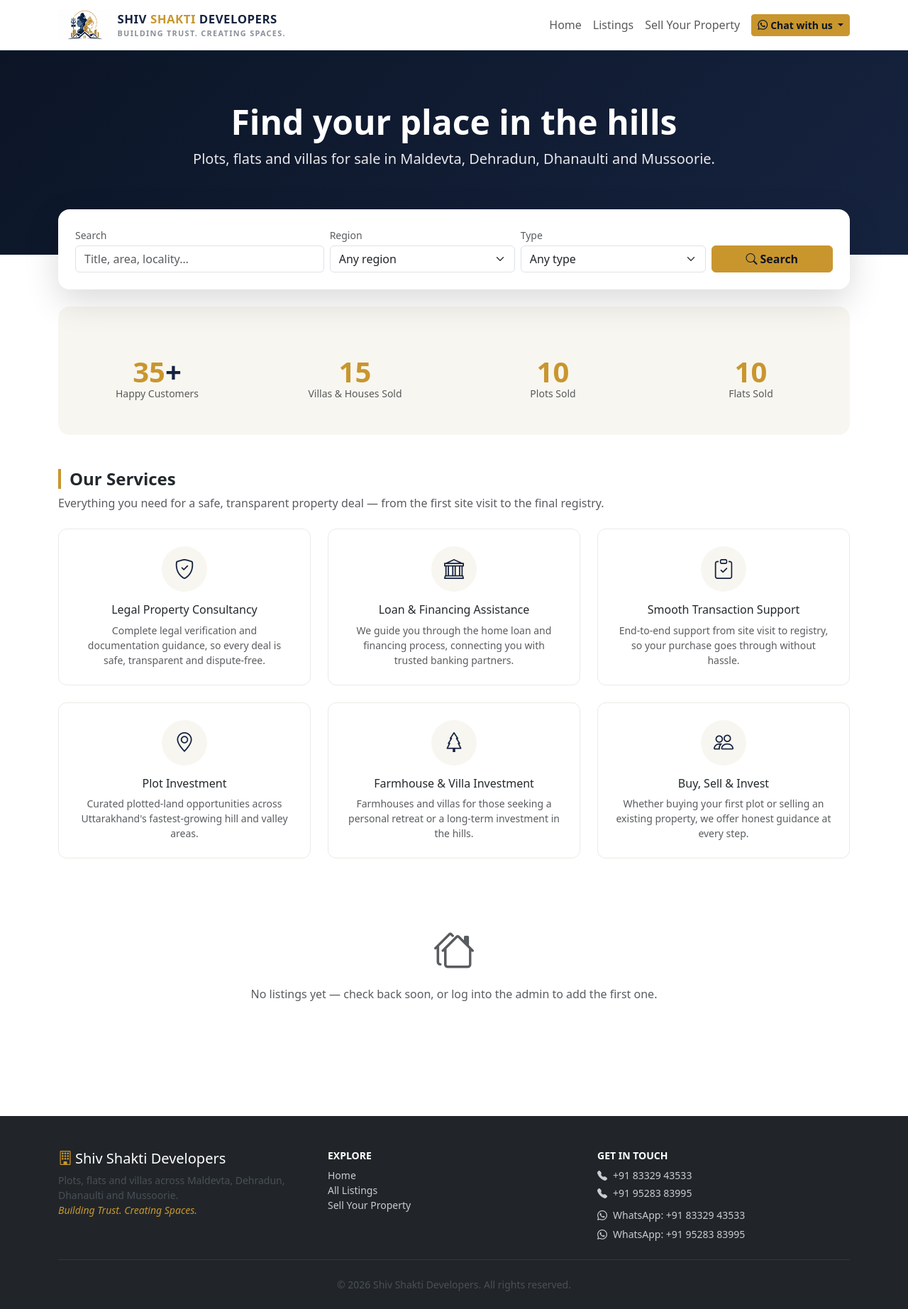
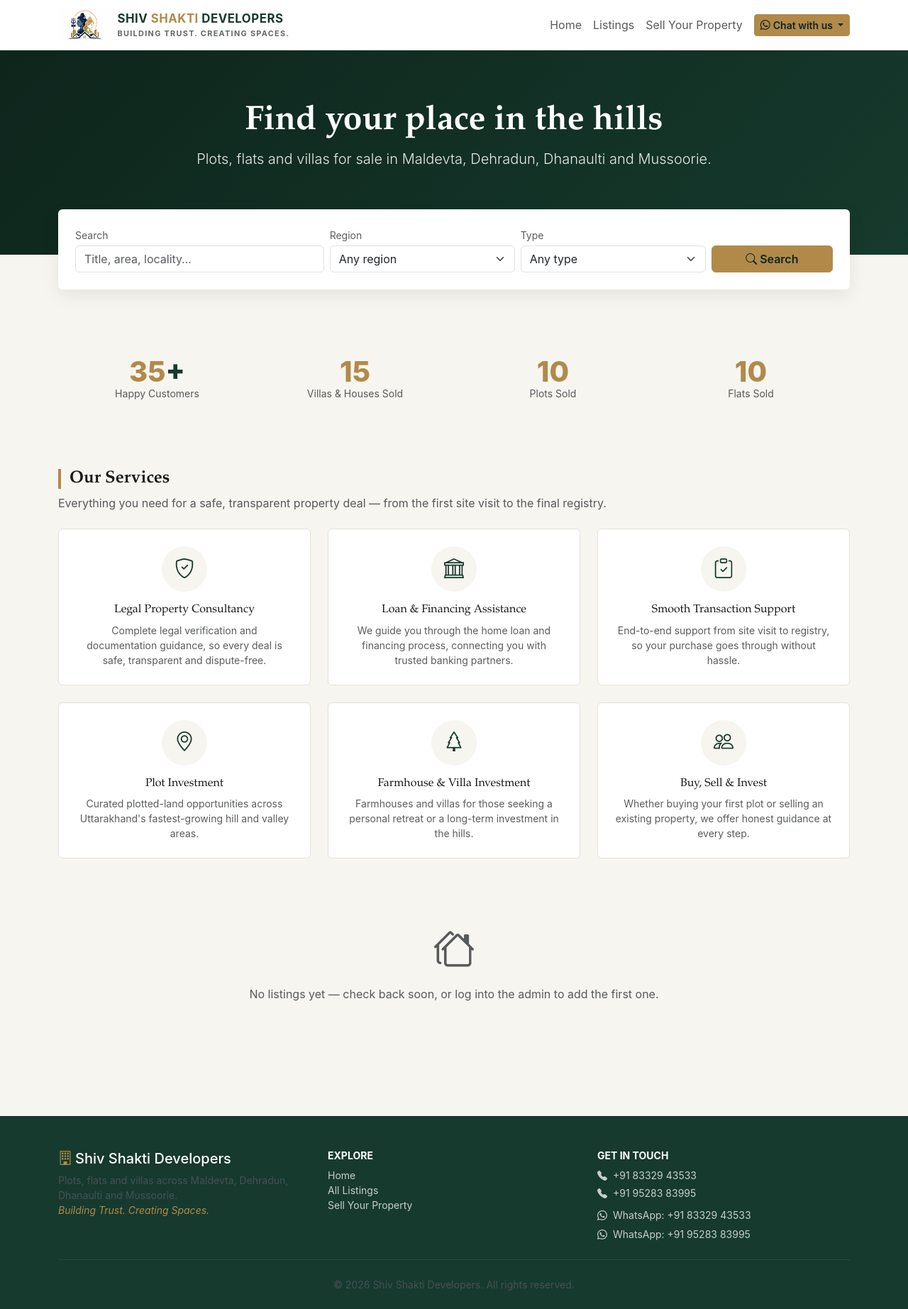
Before and after one commit to rahulbaliyan/property-portal, a Django app: page / in a window 1280 px wide. Shown: the whole page at 71% size. Run offline with Django 5.2, Linux system fonts and the light colour scheme; data that the repository does not hold is empty.

Commit message:
Phase 2: replace navy brand with forest-green design system tokens
Formalizes the redesign blueprint's palette (forest/pine/ivory/bronze),
adds spacing/radius/shadow/typography tokens alongside the existing
color ones, and repoints the current .text-brand/.btn-brand/etc. class
names to the new values — no template markup changes needed yet, so
every existing page keeps working unchanged, just recolored.

Co-Authored-By: Claude Sonnet 5 <noreply@anthropic.com>

```diff
--- a/static/css/style.css
+++ b/static/css/style.css
@@ -1,14 +1,63 @@
 :root {
-  --brand: #16233f;
-  --brand-dark-solid: #0b1526;
-  --accent: #c9962e;
-  --accent-light: #e0b354;
-  --bg-soft: #f8f6f0;
+  /* Palette — Modern Uttarakhand Luxury: forest green, warm ivory, bronze accent used sparingly */
+  --forest: #163a2d;       /* primary */
+  --forest-deep: #0e251c;  /* darker anchor — hero gradient, high-contrast dark states */
+  --pine: #28513e;         /* secondary — reserved for later phases (section backgrounds, secondary emphasis) */
+  --ivory: #f7f5ef;        /* page background */
+  --white: #ffffff;        /* card/surface background */
+  --ink: #171a18;          /* primary text */
+  --slate: #626862;        /* secondary text */
+  --bronze: #b18a4a;       /* accent — use sparingly, never as a dominant fill */
+  --bronze-light: #c7a367; /* accent hover state */
+  --border: #e5e1d8;       /* hairline borders */
+
+  /* Legacy names kept stable so existing template classes (.text-brand,
+     .btn-brand, .bg-soft, etc.) don't need to change across every
+     template — only what they resolve to does. New code should prefer
+     the palette tokens above directly. */
+  --brand: var(--forest);
+  --brand-dark-solid: var(--forest-deep);
+  --accent: var(--bronze);
+  --accent-light: var(--bronze-light);
+  --bg-soft: var(--ivory);
+
+  /* Typography — premium serif for headings, quiet sans for everything
+     else. System stacks only for now (zero load cost / no LCP risk);
+     revisit with an embedded webfont in the performance phase if the
+     system stack still feels insufficiently distinctive once live. */
+  --font-serif: "Iowan Old Style", "Palatino Linotype", "Book Antiqua", Georgia, serif;
+  --font-sans: -apple-system, BlinkMacSystemFont, "Segoe UI", Roboto, "Helvetica Neue", Arial, sans-serif;
+
+  /* Spacing — 8px base scale */
+  --space-1: 4px;
+  --space-2: 8px;
+  --space-3: 12px;
+  --space-4: 16px;
+  --space-5: 24px;
+  --space-6: 32px;
+  --space-7: 48px;
+  --space-8: 64px;
+  --space-9: 96px;
+
+  /* Radius — minimal, per brand direction */
+  --radius-sm: 4px;
+  --radius-md: 6px;
+
+  /* Shadow — two elevations only: a hairline border for resting state,
+     one soft shadow for hover/elevated state. Replaces three near-
+     duplicate ad hoc shadow values previously scattered per rule. */
+  --shadow-resting: 0 1px 2px rgba(23, 26, 24, 0.06);
+  --shadow-elevated: 0 8px 24px rgba(23, 26, 24, 0.08);
 }
 
 body {
-  background-color: #fff;
-  color: #22282c;
+  background-color: var(--ivory);
+  color: var(--ink);
+  font-family: var(--font-sans);
+}
+
+h1, h2, h3 {
+  font-family: var(--font-serif);
 }
 
 .text-brand { color: var(--brand); }
@@ -34,14 +83,14 @@ body {
 }
 .btn-outline-brand:hover {
   background-color: var(--brand);
-  color: #fff;
+  color: var(--white);
 }
 
 .footer-link {
   color: #c8cdd0;
   text-decoration: none;
 }
-.footer-link:hover { color: #fff; }
+.footer-link:hover { color: var(--white); }
 
 /* Brand */
 .navbar-brand {
@@ -55,13 +104,13 @@ body {
   font-size: 0.68rem;
   letter-spacing: 0.12em;
   text-transform: uppercase;
-  color: #8a8f98;
+  color: var(--slate);
 }
 
 /* Hero */
 .hero {
   background: linear-gradient(135deg, var(--brand-dark-solid), var(--brand));
-  color: #fff;
+  color: var(--white);
   padding: 4.5rem 0 6.5rem;
 }
 .hero h1 { font-weight: 700; }
@@ -69,22 +118,22 @@ body {
 
 .search-card {
   margin-top: -4rem;
-  border-radius: 1rem;
-  box-shadow: 0 1rem 3rem rgba(0, 0, 0, 0.15);
+  border-radius: var(--radius-md);
+  box-shadow: var(--shadow-elevated);
   border: none;
 }
 
 /* Property cards */
 .property-card {
-  border: 1px solid #eceae5;
-  border-radius: 0.75rem;
+  border: 1px solid var(--border);
+  border-radius: var(--radius-md);
   overflow: hidden;
   transition: transform 0.15s ease, box-shadow 0.15s ease;
   height: 100%;
 }
 .property-card:hover {
   transform: translateY(-4px);
-  box-shadow: 0 0.75rem 1.5rem rgba(0, 0, 0, 0.1);
+  box-shadow: var(--shadow-elevated);
 }
 .property-card .card-img-wrap {
   position: relative;
@@ -105,8 +154,8 @@ body {
   width: 3rem;
   height: 3rem;
   border-radius: 50%;
-  background-color: rgba(22, 35, 63, 0.75);
-  color: #fff;
+  background-color: rgba(22, 58, 45, 0.75);
+  color: var(--white);
   display: flex;
   align-items: center;
   justify-content: center;
@@ -133,31 +182,31 @@ body {
 .gallery-main {
   aspect-ratio: 16 / 10;
   background-color: var(--bg-soft);
-  border-radius: 0.75rem;
+  border-radius: var(--radius-md);
   overflow: hidden;
 }
 .gallery-main img { width: 100%; height: 100%; object-fit: cover; }
 
 .spec-pill {
   background-color: var(--bg-soft);
-  border-radius: 0.5rem;
+  border-radius: var(--radius-sm);
   padding: 0.75rem 1rem;
 }
 
-#map { height: 320px; border-radius: 0.75rem; border: 0; }
+#map { height: 320px; border-radius: var(--radius-md); border: 0; }
 
 .sticky-inquiry { position: sticky; top: 5.5rem; }
 
 /* Filter bar */
 .filter-bar {
   background-color: var(--bg-soft);
-  border-radius: 0.75rem;
+  border-radius: var(--radius-md);
 }
 
 /* Trust stats strip */
 .trust-stats {
   background-color: var(--bg-soft);
-  border-radius: 1rem;
+  border-radius: var(--radius-md);
 }
 .trust-stat .stat-number {
   font-weight: 800;
@@ -168,14 +217,14 @@ body {
 
 /* Services */
 .service-card {
-  background-color: #fff;
-  border: 1px solid #eceae5;
-  border-radius: 0.75rem;
+  background-color: var(--white);
+  border: 1px solid var(--border);
+  border-radius: var(--radius-md);
   transition: transform 0.15s ease, box-shadow 0.15s ease, border-color 0.15s ease;
 }
 .service-card:hover {
   transform: translateY(-4px);
-  box-shadow: 0 0.75rem 1.5rem rgba(0, 0, 0, 0.08);
+  box-shadow: var(--shadow-elevated);
   border-color: var(--accent);
 }
 .service-card .service-icon {
@@ -192,8 +241,8 @@ body {
 /* Sell Your Property */
 .sell-trust-strip {
   background-color: var(--bg-soft);
-  border-radius: 1rem;
+  border-radius: var(--radius-md);
 }
 .sell-form-card {
-  border-radius: 1rem;
+  border-radius: var(--radius-md);
 }
--- a/templates/base.html
+++ b/templates/base.html
@@ -3,7 +3,7 @@
 <head>
   <meta charset="UTF-8">
   <meta name="viewport" content="width=device-width, initial-scale=1">
-  <meta name="theme-color" content="#16233f">
+  <meta name="theme-color" content="#163a2d">
   <meta name="google-site-verification" content="fBdB2lEvKegjJQ1wn57UMeoNZ-MIiPGqU1DvQcFvtKA">
   <link rel="icon" type="image/png" href="{% static 'img/favicon.png' %}">
   <title>{% block title %}Home{% endblock %} — {{ site_name }}</title>
@@ -95,7 +95,7 @@
     {% block content %}{% endblock %}
   </main>
 
-  <footer class="bg-dark text-light-emphasis pt-5 pb-4 mt-5">
+  <footer class="bg-brand text-light-emphasis pt-5 pb-4 mt-5">
     <div class="container">
       <div class="row gy-4">
         <div class="col-md-4">
```
